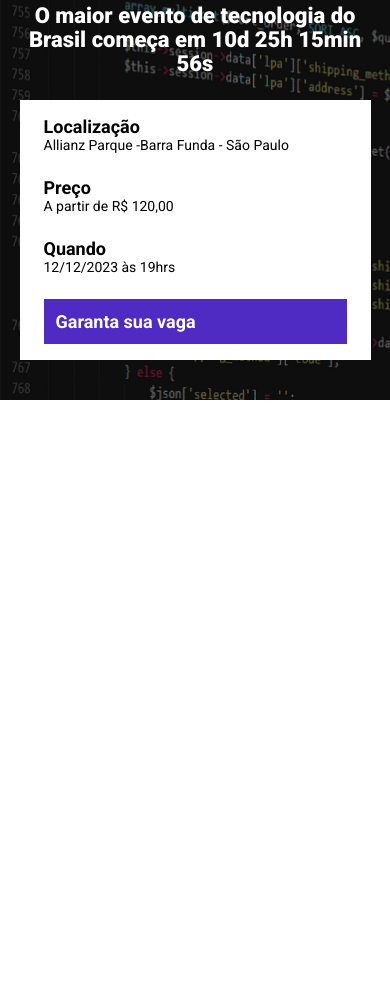
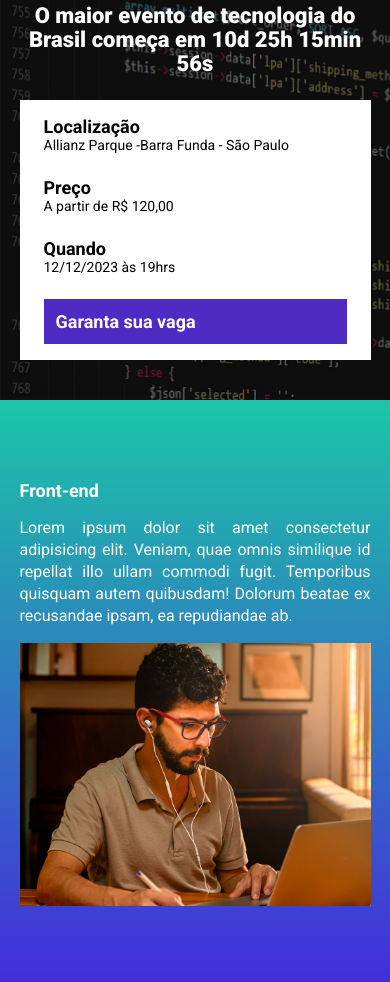
Before and after one commit to phdalmas/ebac_tech_talks, a website built with Parcel: page src/index.html in a window 390 px wide. Shown: the part 100-1082 px from the top of the page. Before the commit the page ends 844 px from the top, so only its background shows below. Built offline with nearby package versions, Linux system fonts and the light colour scheme.

Commit message:
adicionando eventos

```diff
--- a/src/index.html
+++ b/src/index.html
@@ -38,5 +38,16 @@
             </div>
         </div>
     </header>
+    <section class="event">
+        <div class="container">
+            <div class="event__details">
+                <h2 class="event__details__title">
+                    Front-end
+                </h2>
+                <p class="event__details__description">Lorem ipsum dolor sit amet consectetur adipisicing elit. Veniam, quae omnis similique id repellat illo ullam commodi fugit. Temporibus quisquam autem quibusdam! Dolorum beatae ex recusandae ipsam, ea repudiandae ab.</p>
+            </div>
+            <img class="event__image" src="./images/frontend.png" alt="frontend">
+        </div>
+    </section>
 </body>
 </html>
--- /dev/null
+++ b/src/styles/_event.scss
@@ -0,0 +1,45 @@
+.event {
+    padding: 80px 0;
+    background-image: linear-gradient(#1bc6a7, #442bdb);
+
+    .container {
+        display: flex;
+    }
+
+    &__image {
+        max-width: 360px;
+    }
+
+    &__details {
+
+        margin-right: 40px;
+
+        &__title {
+            font-size: 18px;
+            font-weight: bold;
+            margin-bottom: 16px;
+        }
+
+        &__description {
+            font-size: 16px;
+            line-height: 22px;
+            text-align: justify;
+        }
+    }
+
+    @media (max-width:640px) {
+        .container {
+            display: block;
+        }
+
+        &__image {
+            width: 100%;
+        }
+
+        &__details {
+            margin-right: 0;
+            margin-bottom: 16px;
+        }
+
+    }
+}
--- a/src/styles/main.scss
+++ b/src/styles/main.scss
@@ -1,6 +1,7 @@
 @use 'hero';
 @use 'components/infos_bar';
 @use 'components/buttons';
+@use 'event';
 
 * {
     margin: 0;
```
